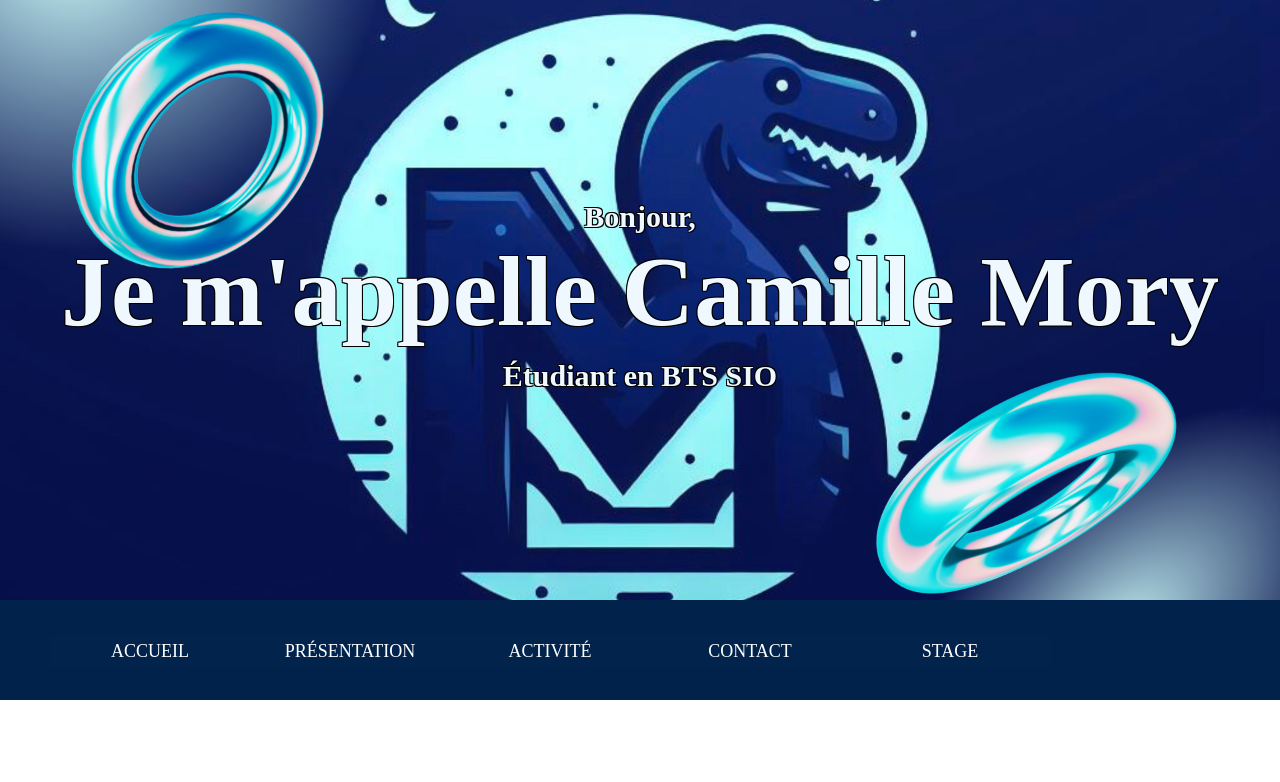
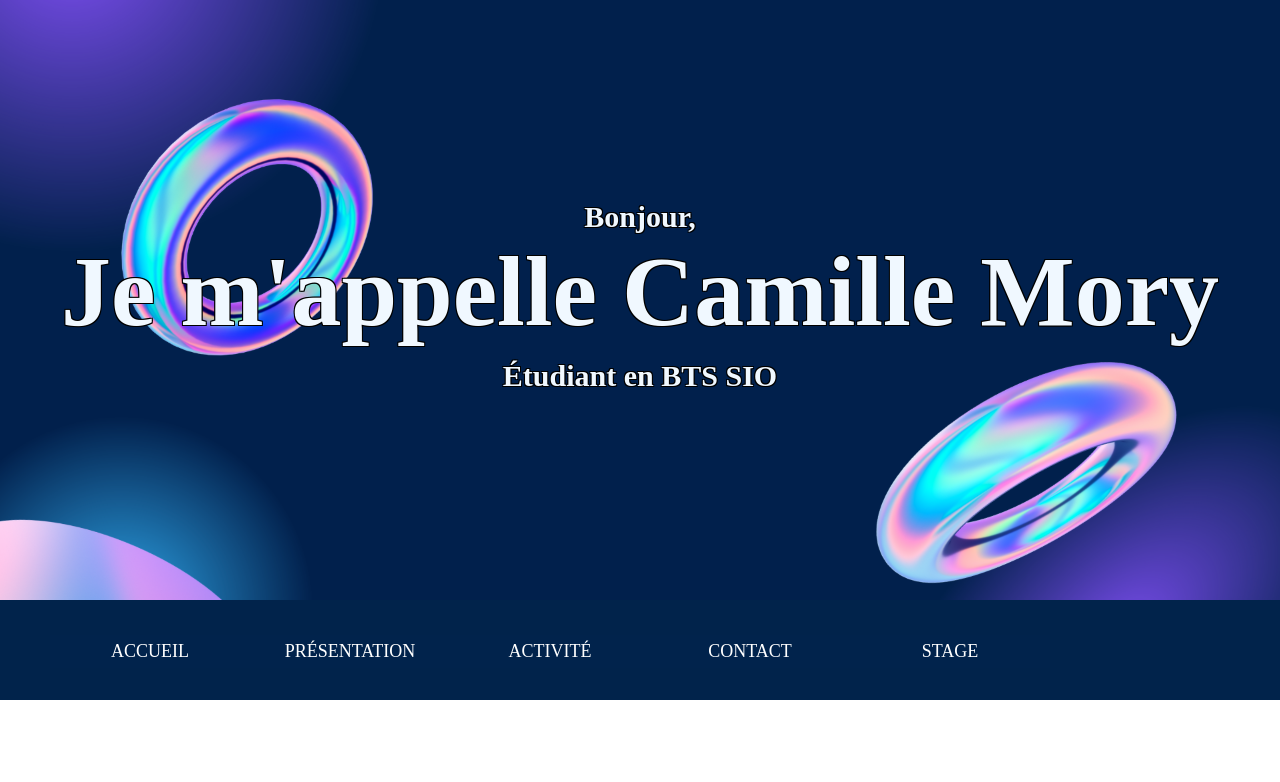
Before and after one commit to Fifaure/Site-Portfolio, a PHP site: page / in a window 1280 px wide. Shown: the top 782 px of the page. Run offline with PHP 8.4, Linux system fonts and the light colour scheme.

Commit message:
Update style.css

```diff
--- a/style.css
+++ b/style.css
@@ -3,7 +3,7 @@
 /* Header */
 
 header {
-    background: url(logo.png) fixed;
+    background: url(../img/fond.png) fixed;
     background-color: #5b5963;
     background-repeat: no-repeat;
     background-position: 50% 50%;
@@ -41,6 +41,12 @@ header > div > strong > div{
     text-decoration: none;
     color: black;
 }
+
+.aS{
+  text-decoration: none;
+  color: #1d597c;
+}
+
 
 
 /* -------------------------------------------------------------------------------------------------- */
```
